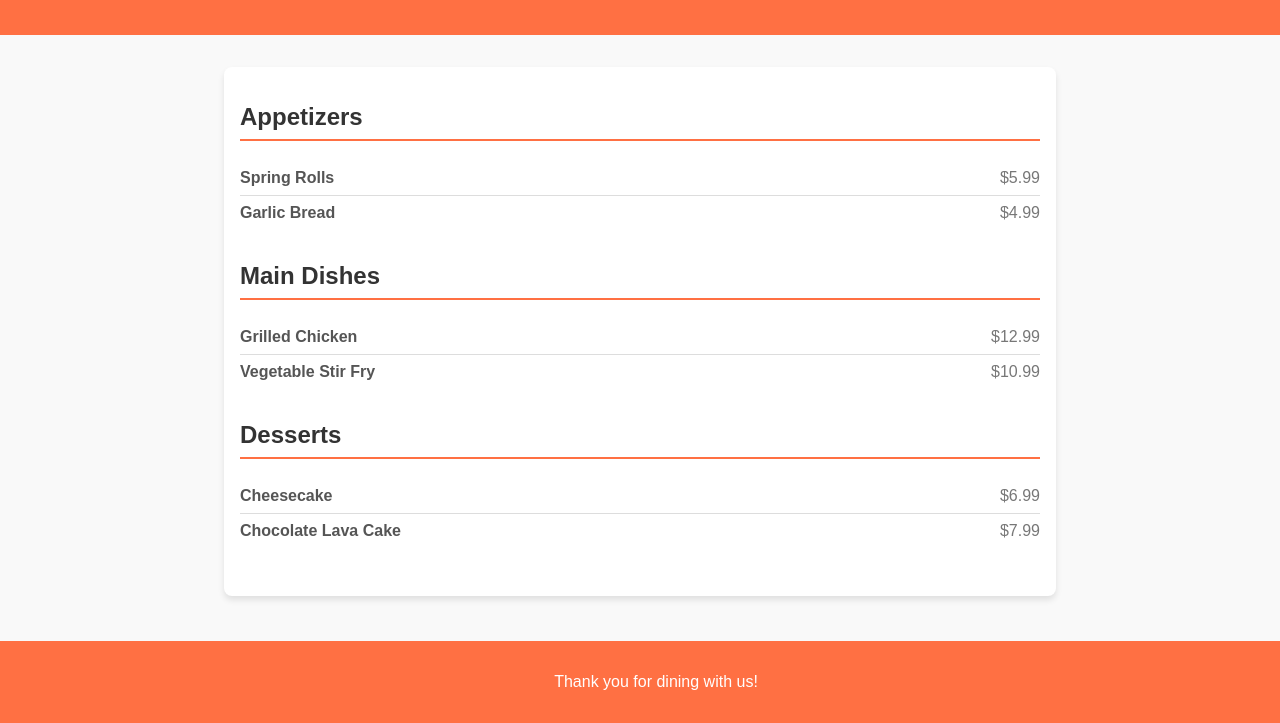
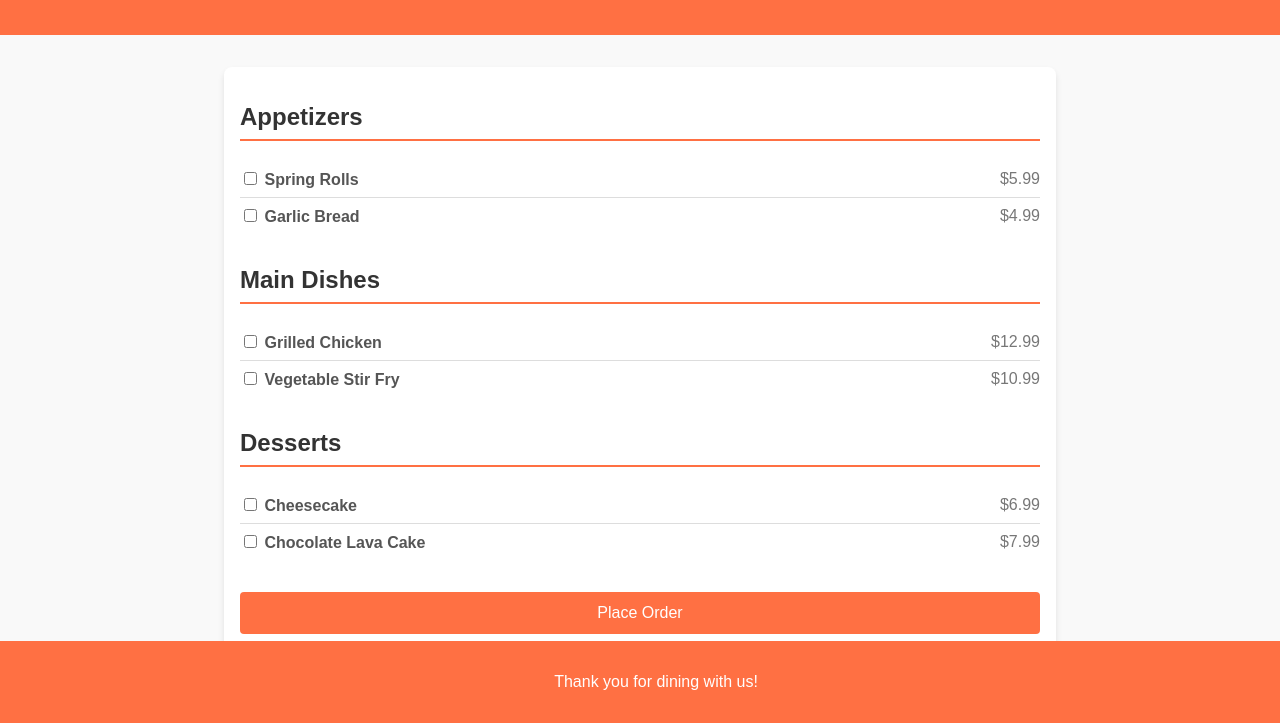
Before and after one commit to Pratikhyapanda-541/Website, a plain HTML site: page index.html in a window 1280 px wide. Shown: the part 77-800 px from the top of the page. Drawn offline with Linux system fonts and the light colour scheme.

Commit message:
Update index.html

```diff
--- a/index.html
+++ b/index.html
@@ -41,6 +41,7 @@
         .menu-item {
             display: flex;
             justify-content: space-between;
+            align-items: center;
             padding: 0.5rem 0;
             border-bottom: 1px solid #ddd;
         }
@@ -67,6 +68,24 @@
             width: 100%;
             bottom: 0;
         }
+
+        .order-button {
+            display: block;
+            width: 100%;
+            padding: 0.75rem;
+            background-color: #ff7043;
+            color: white;
+            font-size: 1rem;
+            border: none;
+            border-radius: 4px;
+            cursor: pointer;
+            text-align: center;
+            margin-top: 1rem;
+        }
+
+        .order-button:hover {
+            background-color: #e65c36;
+        }
     </style>
 </head>
 <body>
@@ -76,14 +95,21 @@
 </header>
 
 <main class="menu">
+    <form id="menuForm">
         <div class="menu-section">
             <h2>Appetizers</h2>
             <div class="menu-item">
+                <label>
+                    <input type="checkbox" name="menuItem" value="Spring Rolls">
                     <span class="menu-item-name">Spring Rolls</span>
+                </label>
                 <span class="menu-item-price">$5.99</span>
             </div>
             <div class="menu-item">
+                <label>
+                    <input type="checkbox" name="menuItem" value="Garlic Bread">
                     <span class="menu-item-name">Garlic Bread</span>
+                </label>
                 <span class="menu-item-price">$4.99</span>
             </div>
         </div>
@@ -91,11 +117,17 @@
         <div class="menu-section">
             <h2>Main Dishes</h2>
             <div class="menu-item">
+                <label>
+                    <input type="checkbox" name="menuItem" value="Grilled Chicken">
                     <span class="menu-item-name">Grilled Chicken</span>
+                </label>
                 <span class="menu-item-price">$12.99</span>
             </div>
             <div class="menu-item">
+                <label>
+                    <input type="checkbox" name="menuItem" value="Vegetable Stir Fry">
                     <span class="menu-item-name">Vegetable Stir Fry</span>
+                </label>
                 <span class="menu-item-price">$10.99</span>
             </div>
         </div>
@@ -103,19 +135,41 @@
         <div class="menu-section">
             <h2>Desserts</h2>
             <div class="menu-item">
+                <label>
+                    <input type="checkbox" name="menuItem" value="Cheesecake">
                     <span class="menu-item-name">Cheesecake</span>
+                </label>
                 <span class="menu-item-price">$6.99</span>
             </div>
             <div class="menu-item">
+                <label>
+                    <input type="checkbox" name="menuItem" value="Chocolate Lava Cake">
                     <span class="menu-item-name">Chocolate Lava Cake</span>
+                </label>
                 <span class="menu-item-price">$7.99</span>
             </div>
         </div>
+
+        <button type="button" class="order-button" onclick="submitOrder()">Place Order</button>
+    </form>
 </main>
 
 <footer>
     <p>Thank you for dining with us!</p>
 </footer>
 
+<script>
+    function submitOrder() {
+        const selectedItems = Array.from(document.querySelectorAll('input[name="menuItem"]:checked'))
+            .map(item => item.value);
+
+        if (selectedItems.length === 0) {
+            alert("Please select at least one item to place an order.");
+        } else {
+            alert("You have ordered: \n" + selectedItems.join("\n"));
+        }
+    }
+</script>
+
 </body>
 </html>
```
Lines whose indentation alone changed are shown as unchanged.
